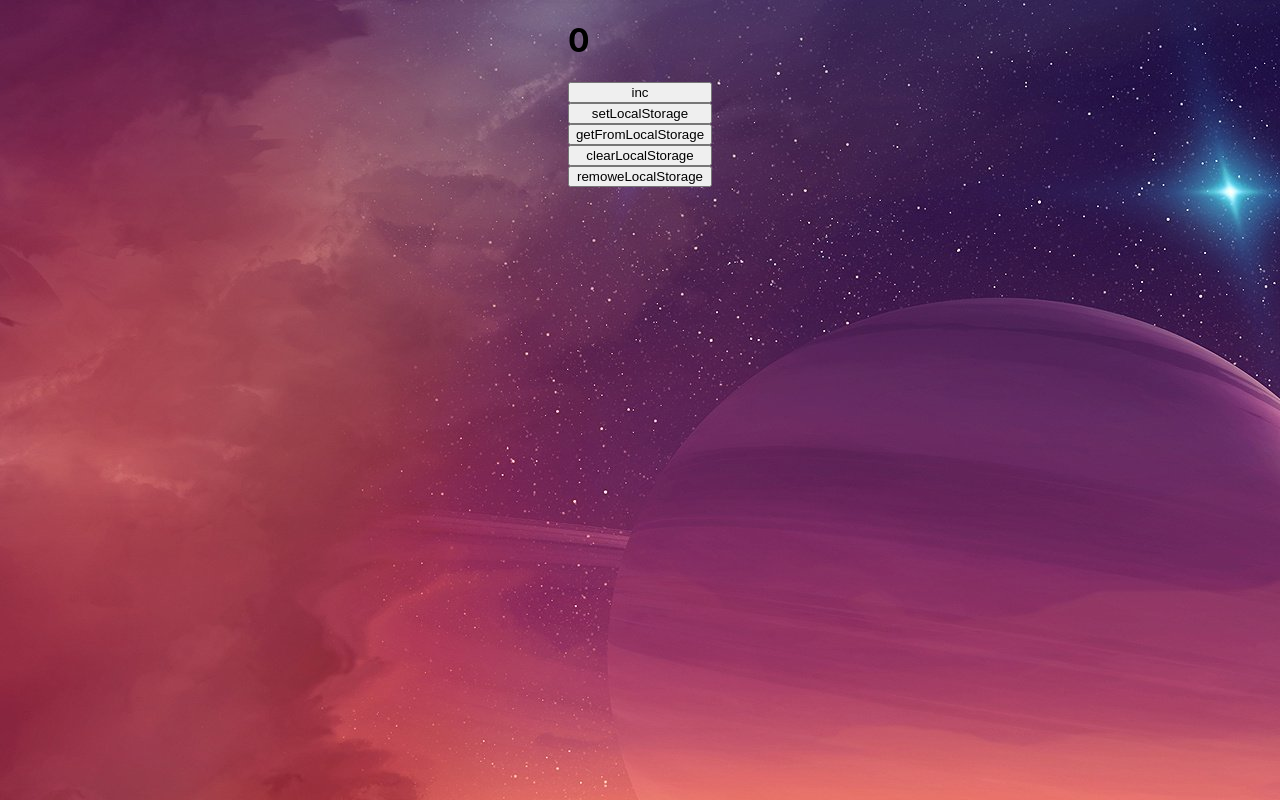
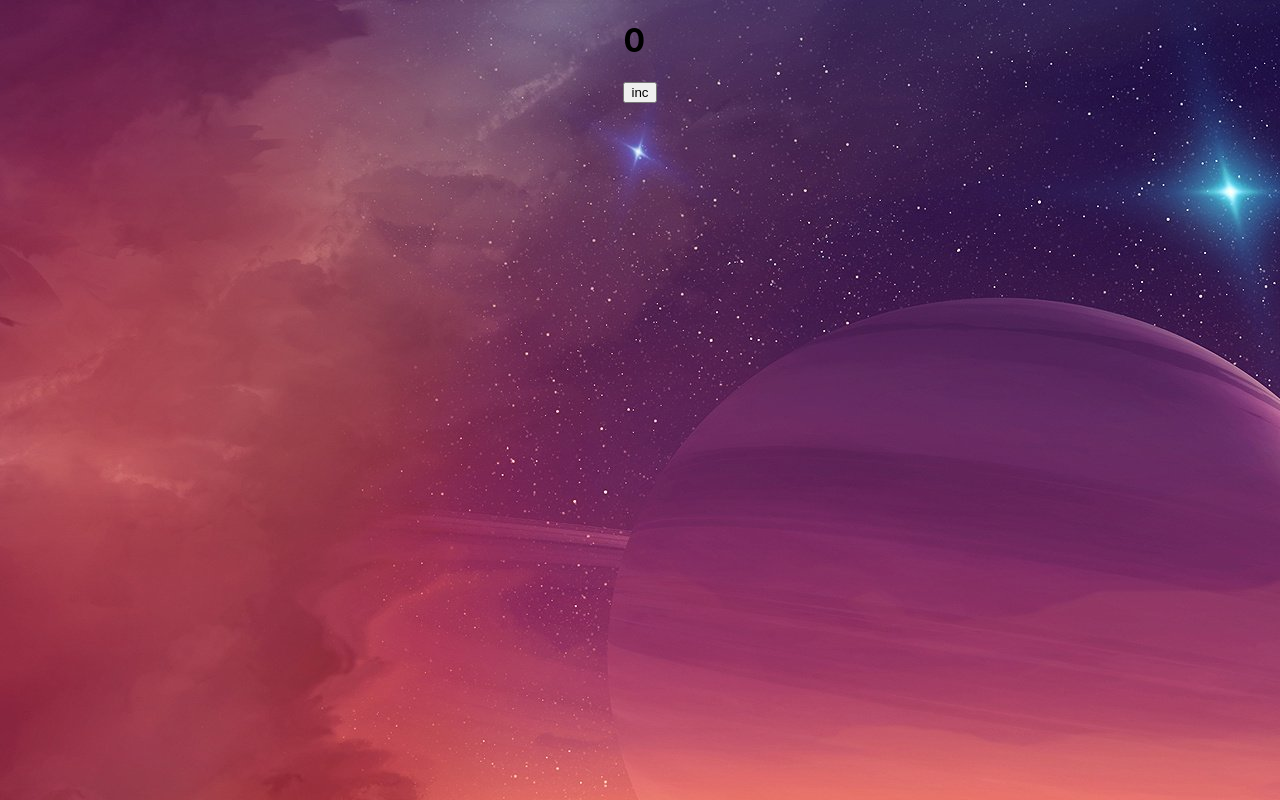
Before and after one commit to volhaf/counter, a React (Create React App) app: page / in a window 1280 px wide. Built offline with nearby package versions, Linux system fonts and the light colour scheme.

Commit message:
add useEffect

```diff
--- a/src/App.tsx
+++ b/src/App.tsx
@@ -1,5 +1,5 @@
 
-import { useState } from 'react';
+import { useEffect, useState } from 'react';
 import './App.css';
 import {Counter} from "./components/Counter";
 import { LocalStorageHandler } from './components/LocalStorageHandler';
--- a/src/components/LocalStorageHandler.tsx
+++ b/src/components/LocalStorageHandler.tsx
@@ -1,48 +1,66 @@
-import { useState } from "react"
+import { useEffect, useState } from "react"
+import React from "react";
+
+
+
 
 export type LocalStorageHandlerPropsType = {
 
 }
 
 
-export function LocalStorageHandler ({} :LocalStorageHandlerPropsType) {
-  const[value, setValue] =useState<number>(0)
+export function LocalStorageHandler ({} :LocalStorageHandlerPropsType): any {
+
+  const[value, setValue] = useState<number>(0)
+
+  useEffect(()=> {
+    let valueAsString = localStorage.getItem('counterKey')
+   if (valueAsString) {
+     let newValue = JSON.parse(valueAsString)
+     setValue(newValue)
+   }
+  }, [])
+
+useEffect(() => {
+    localStorage.setItem('counterKey', value.toString())
+}, [value])
+
 
   const incHandler = () => {
    setValue(value+1)
   }
 
-  const setLocalStorageHandler =() => {
- localStorage.setItem('counterKey', value.toString())
- localStorage.setItem('counterKey +1', value.toString())
-  }
+//   const setLocalStorageHandler =() => {
+//  localStorage.setItem('counterKey', value.toString())
+//  localStorage.setItem('counterKey +1', value.toString())
+//   }
 
 
-  const getFromLocalStorageHandler =() => {
-   let valueAsString = localStorage.getItem('counterKey')
-   if (valueAsString) {
-     let newValue = JSON.parse(valueAsString)
-     setValue(newValue)
-   }
+//   const getFromLocalStorageHandler =() => {
+//    let valueAsString = localStorage.getItem('counterKey')
+//    if (valueAsString) {
+//      let newValue = JSON.parse(valueAsString)
+//      setValue(newValue)
+//    }
 
-    }
+//     }
 
- const clearLocalStorageHandler = () => {
- localStorage.clear()
- setValue(0)
- }
- const removeLocalStorageHandler = () => {
-  localStorage.removeItem('counterKey +1')
- }
+//  const clearLocalStorageHandler = () => {
+//  localStorage.clear()
+//  setValue(0)
+//  }
+//  const removeLocalStorageHandler = () => {
+//   localStorage.removeItem('counterKey +1')
+//  }
 
   return (
 <div className="Conteiner">
       <h1>{value}</h1>
       <button onClick={incHandler}> inc</button>
-      <button onClick={setLocalStorageHandler}> setLocalStorage</button>
-      <button onClick={getFromLocalStorageHandler}> getFromLocalStorage</button>
-      <button onClick={clearLocalStorageHandler}> clearLocalStorage</button>
-      <button onClick={removeLocalStorageHandler}> remoweLocalStorage</button>
+      {/* <button onClick={setLocalStorageHandler}> setLocalStorage</button> */}
+      {/* <button onClick={getFromLocalStorageHandler}> getFromLocalStorage</button> */}
+      {/* <button onClick={clearLocalStorageHandler}> clearLocalStorage</button>
+      <button onClick={removeLocalStorageHandler}> remoweLocalStorage</button> */}
       </div>
   )
 }
--- a/src/index.tsx
+++ b/src/index.tsx
@@ -8,9 +8,9 @@ const root = ReactDOM.createRoot(
   document.getElementById('root') as HTMLElement
 );
 root.render(
-  <React.StrictMode>
+  // <React.StrictMode>
     <App />
-  </React.StrictMode>
+  // </React.StrictMode>
 );
 
 // If you want to start measuring performance in your app, pass a function
```
